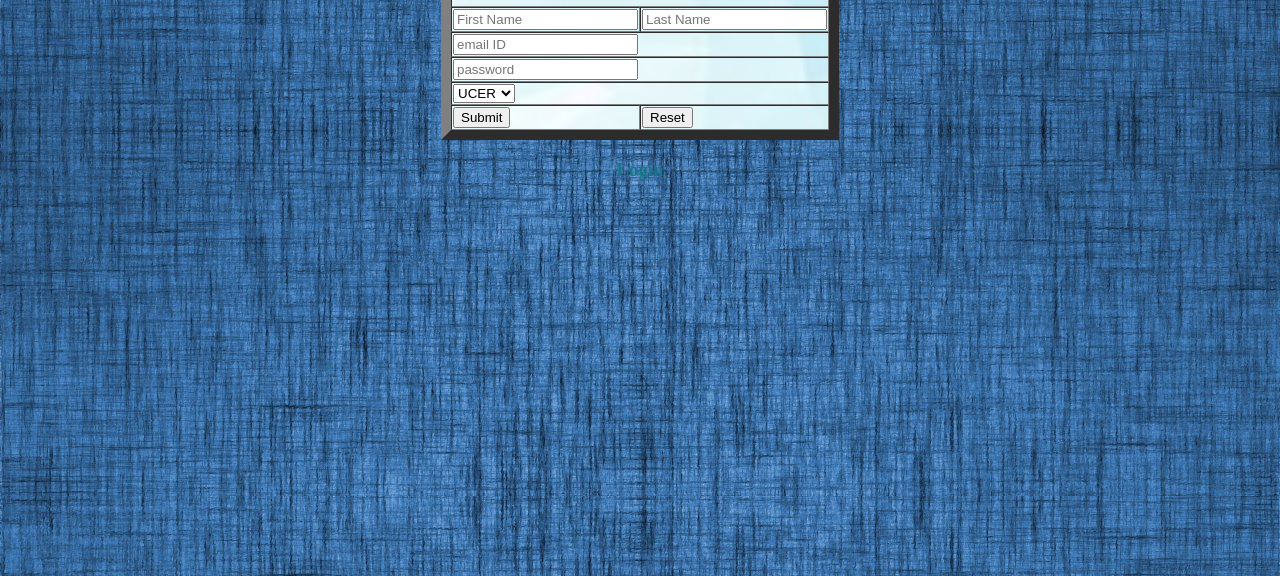
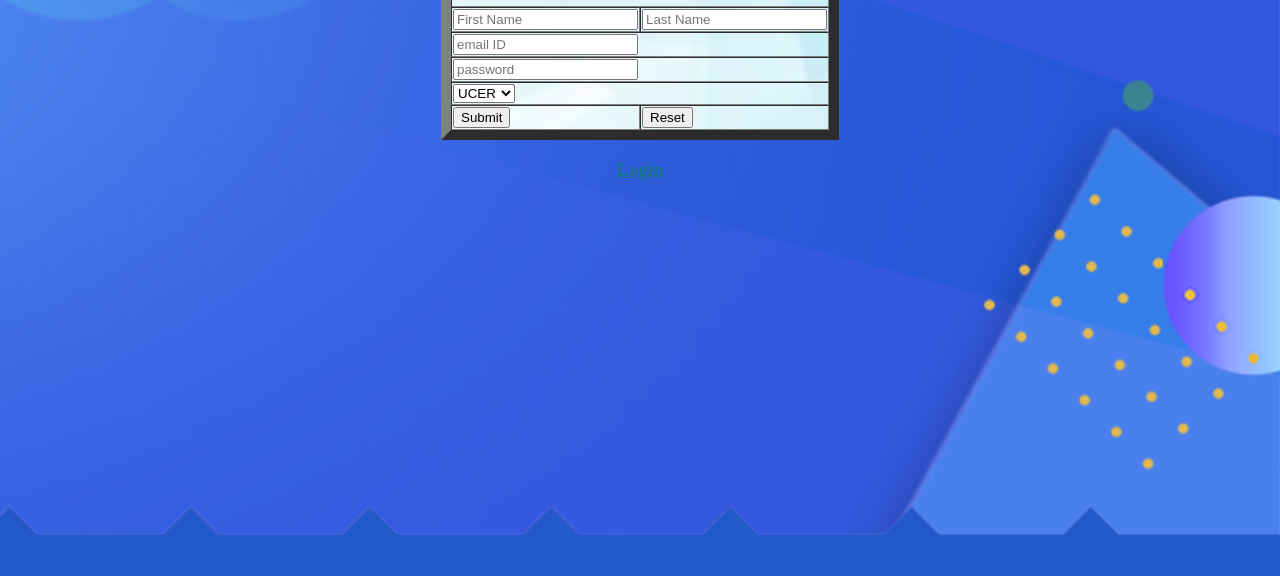
Before and after one commit to Harshit4141/news1, a plain HTML site: page Register.html in a window 1280 px wide. Shown: the part 224-800 px from the top of the page. Drawn offline with Linux system fonts and the light colour scheme.

Commit message:
Update Register.html

```diff
--- a/Register.html
+++ b/Register.html
@@ -1,6 +1,12 @@
 <html>
 <head>
 <style>
+  body
+{
+background-image:url("9.jpg");
+background-position:right bottom;
+background-attachment:fixed;
+}
 a:link{color:rgb(21, 118, 135);}
 a:visited{color:rgb(4, 4, 4);}
 a:hover{color:rgb(30, 155, 155);}
@@ -8,7 +14,7 @@ a:active{color:rgba(224, 17, 151, 0.47);}
 </style>
 <title>Register</title>
 </head>
-<body background="4.jpg">
+<body>
 <br><br><br><br><br><br><br><br><br>
 <form method="get" action="">
 <table border=10 align="center"background="1.jpg" cellspacing=0>
```
